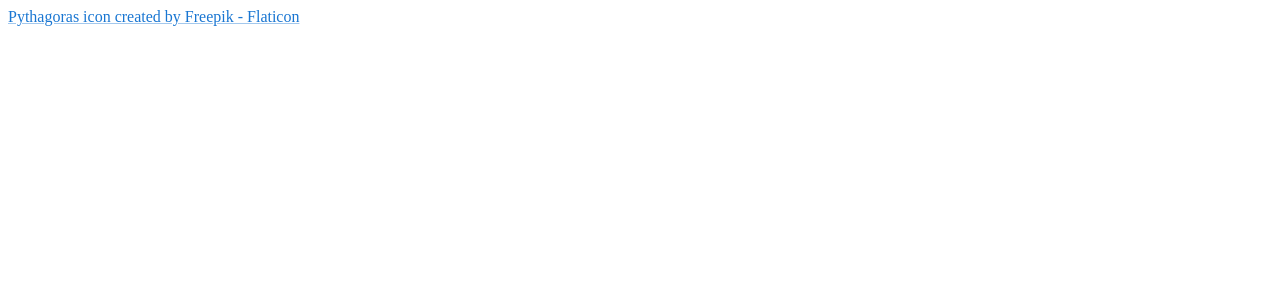
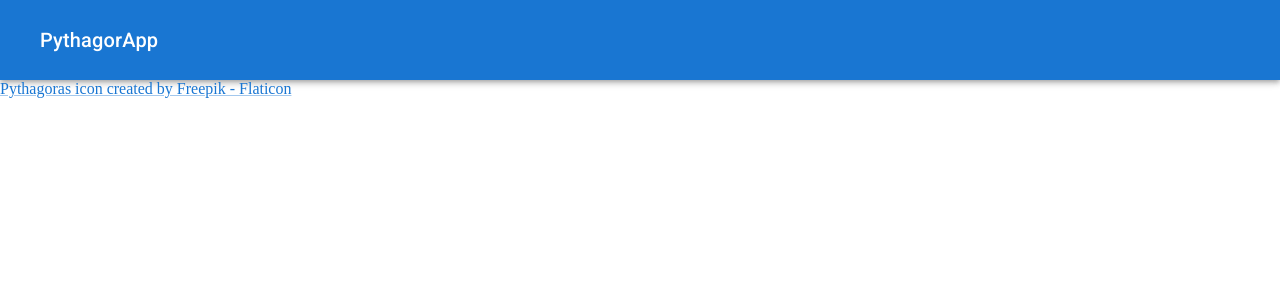
Before and after one commit to Math-rm1/pythagor-app, a React (Vite) app in the folder frontend/: page / in a window 1280 px wide. Shown: the top 300 px of the page. Built offline with nearby package versions, Linux system fonts and the light colour scheme.

Commit message:
feat(frontend): add header and update deps

```diff
--- a/frontend/index.html
+++ b/frontend/index.html
@@ -10,7 +10,7 @@
 
   <link href="https://fonts.googleapis.com/css2?family=Roboto:wght@300;400;500;700&display=swap" rel="stylesheet">
 
-  <link rel="icon" type="image/svg+xml" href="/src/favicon.ico" />
+  <link rel="icon" type="image/svg+xml" href="/favicon.ico" />
   <title>PythagorApp</title>
 </head>
 
--- a/frontend/src/App.tsx
+++ b/frontend/src/App.tsx
@@ -1,9 +1,21 @@
 import { Link } from '@mui/material'
+import { makeStyles } from '@mui/styles'
+import { Header } from './components/Header'
+
+const useStyles = makeStyles({
+  link: {
+    textDecoration: 'none',
+  },
+})
 
 export function App() {
+  const classes = useStyles()
+
   return (
     <>
+      <Header />
       <Link
+        className={classes.link}
         href="https://www.flaticon.com/free-icons/pythagoras"
         title="pythagoras icons"
       >
--- /dev/null
+++ b/frontend/src/components/Header.tsx
@@ -0,0 +1,20 @@
+import { AppBar, Toolbar, Typography } from '@mui/material'
+import { makeStyles } from '@mui/styles'
+
+const useStyles = makeStyles({
+  header: {
+    padding: '0.5rem 1rem',
+  },
+})
+
+export function Header() {
+  const classes = useStyles()
+
+  return (
+    <AppBar position="static" color="primary" className={classes.header}>
+      <Toolbar>
+        <Typography variant="h6">PythagorApp</Typography>
+      </Toolbar>
+    </AppBar>
+  )
+}
--- a/frontend/src/main.tsx
+++ b/frontend/src/main.tsx
@@ -1,3 +1,4 @@
+import GlobalStyles from '@mui/material/GlobalStyles'
 import React from 'react'
 import ReactDOM from 'react-dom/client'
 import { App } from './App'
@@ -5,5 +6,10 @@ import { App } from './App'
 ReactDOM.createRoot(document.getElementById('root')!).render(
   <React.StrictMode>
     <App />
+    <GlobalStyles
+      styles={{
+        '*': { padding: 0, margin: 0 },
+      }}
+    />
   </React.StrictMode>,
 )
```
Also changed, not shown: frontend/package.json (+8 -7 lines), 2 other files (tests, documents, lock files or other folders).
